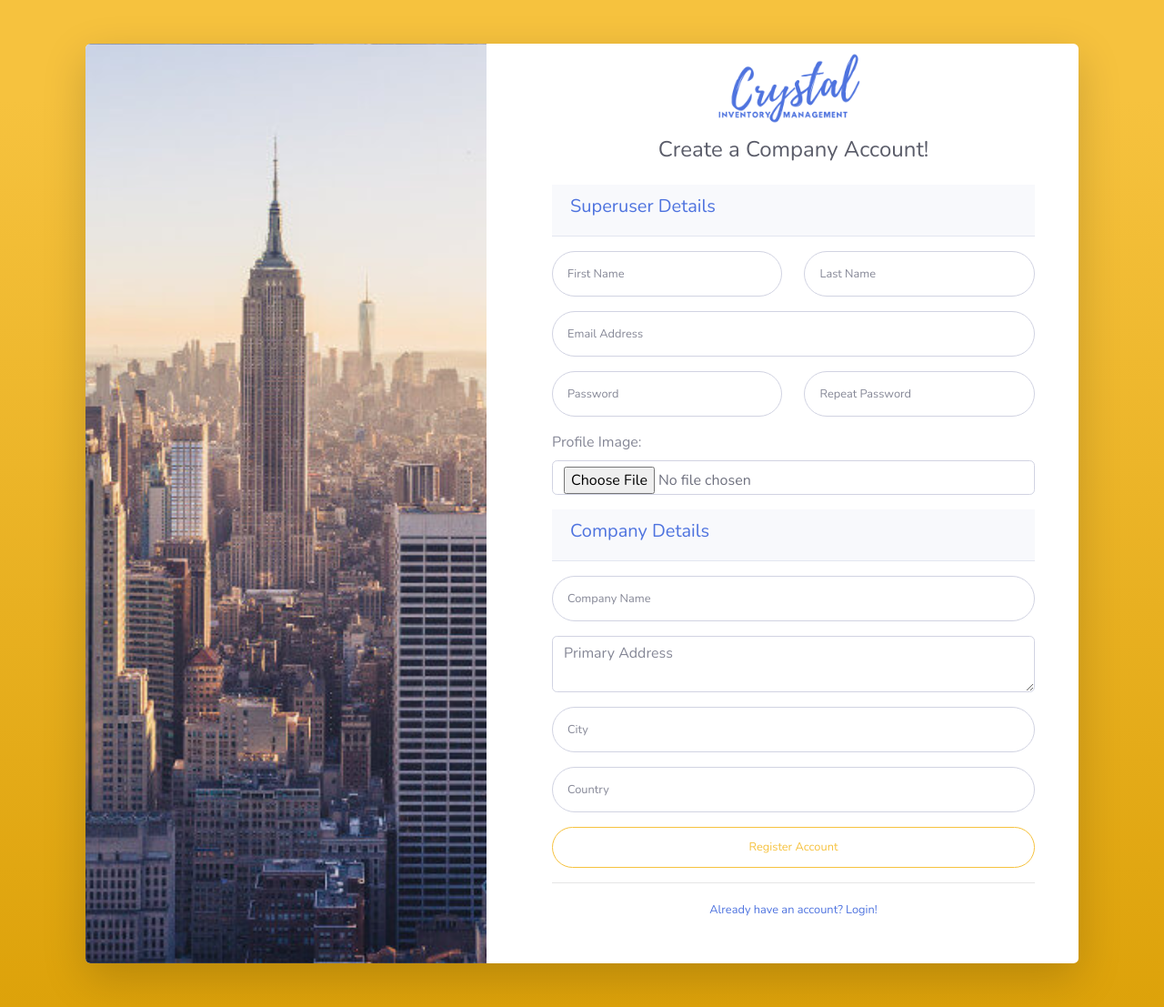
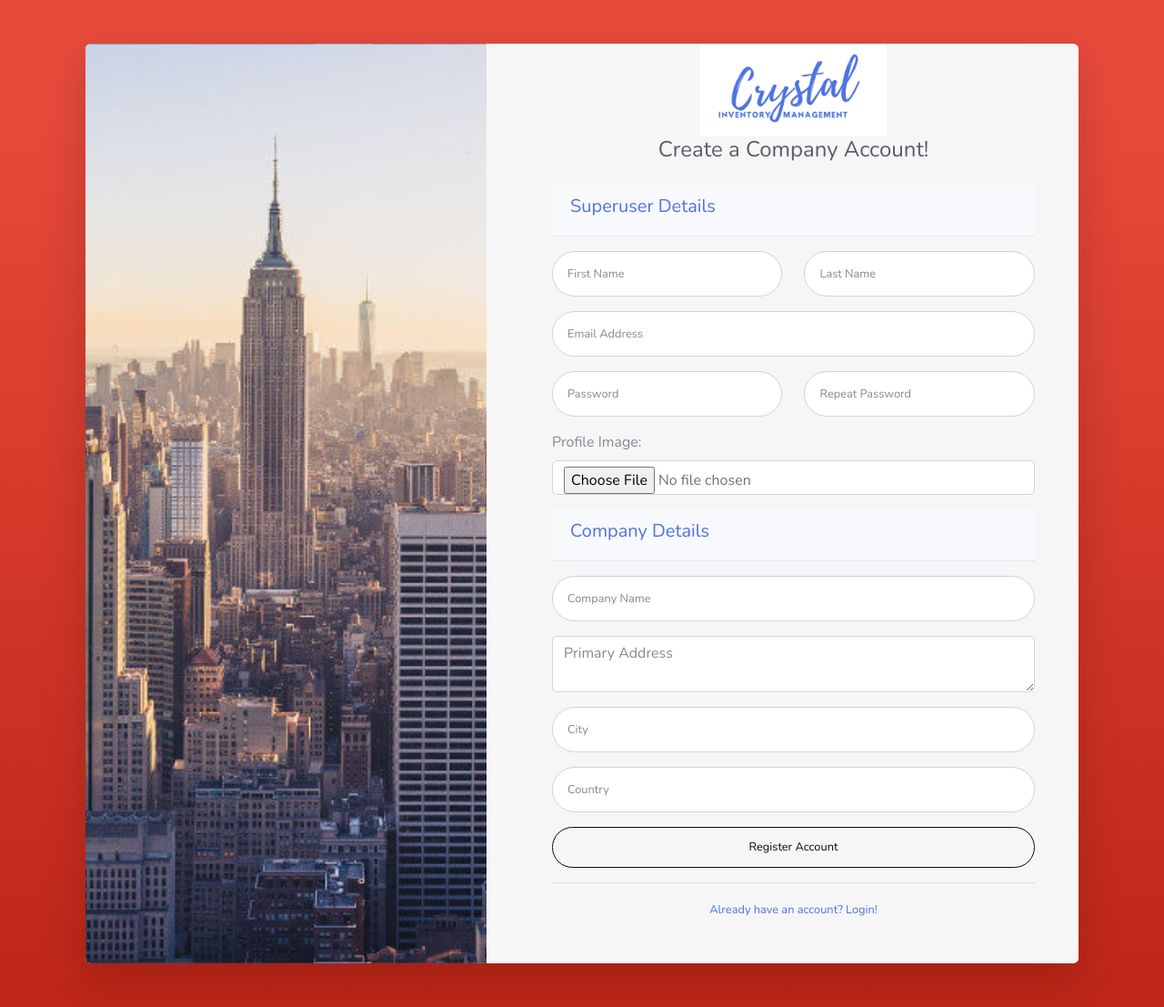
Before and after one commit to elizabethadegbaju/crystalims, a Django app: page /register-company/ in a window 1280 px wide. Shown: the whole page at 91% size. Run offline with Django 3.2, Linux system fonts and the light colour scheme; some libraries are stand-ins or nearby versions.

Commit message:
style: theme change for registration templates

```diff
--- a/templates/registration/logged_out.html
+++ b/templates/registration/logged_out.html
@@ -11,10 +11,11 @@ cloud-based inventory management for organizations">
     <link rel="stylesheet" href={% static 'bootstrap/css/bootstrap.min.css' %}>
     <link rel="stylesheet"
           href="https://fonts.googleapis.com/css?family=Nunito:200,200i,300,300i,400,400i,600,600i,700,700i,800,800i,900,900i">
-    <link rel="stylesheet" href="https://use.fontawesome.com/releases/v5.7.1/css/all.css">
+    <link rel="stylesheet"
+          href="https://use.fontawesome.com/releases/v5.7.1/css/all.css">
 </head>
 
-<body class="bg-gradient-primary">
+<body class="bg-gradient-danger">
 <div class="container">
     <div class="row justify-content-center">
         <div class="col-md-9 col-lg-12 col-xl-10">
--- a/templates/registration/login.html
+++ b/templates/registration/login.html
@@ -5,11 +5,12 @@
 {% endblock %}
 {% block body %}
 
-    <body id="page-top" class="bg-gradient-primary">
+    <body id="page-top" class="bg-gradient-danger">
     <div class="container">
         <div class="row justify-content-center">
             <div class="col-md-9 col-lg-12 col-xl-10">
-                <div class="card shadow-lg o-hidden border-0 my-5">
+                <div class="card shadow-lg o-hidden border-0 my-5"
+                     style="background-color: #f6f6f6">
                     <div class="card-body p-0">
                         <div class="row">
                             <div class="col-lg-6 d-none d-lg-flex">
--- a/templates/registration/password_reset_confirm.html
+++ b/templates/registration/password_reset_confirm.html
@@ -2,11 +2,12 @@
 {% load static %}
 {% load widget_tweaks %}
 {% block body %}
-    <body class="bg-gradient-warning">
+    <body class="bg-gradient-danger">
     <div class="container">
         <div class="row justify-content-center">
             <div class="col-md-9 col-lg-12 col-xl-10">
-                <div class="card shadow-lg o-hidden border-0 my-5">
+                <div class="card shadow-lg o-hidden border-0 my-5"
+                     style="background-color: #f6f6f6">
                     <div class="card-body p-0">
                         <div class="row">
                             <div class="col-lg-6 d-none d-lg-flex">
--- a/templates/registration/register.html
+++ b/templates/registration/register.html
@@ -7,9 +7,10 @@
 
 {% block body %}
 
-    <body class="bg-gradient-primary">
+    <body class="bg-gradient-danger">
     <div class="container">
-        <div class="card shadow-lg o-hidden border-0 my-5">
+        <div class="card shadow-lg o-hidden border-0 my-5"
+             style="background-color: #f6f6f6">
             <div class="card-body p-0">
                 <div class="row">
                     <div class="col-lg-5 d-none d-lg-flex">
--- a/templates/registration/register_company.html
+++ b/templates/registration/register_company.html
@@ -7,9 +7,10 @@
 
 {% block body %}
 
-    <body class="bg-gradient-warning">
+    <body class="bg-gradient-danger">
     <div class="container">
-        <div class="card shadow-lg o-hidden border-0 my-5">
+        <div class="card shadow-lg o-hidden border-0 my-5"
+             style="background-color: #f6f6f6">
             <div class="card-body p-0">
                 <div class="row">
                     <div class="col-lg-5 d-none d-lg-flex">
@@ -118,13 +119,15 @@
                                            name="company_city" required="">
                                 </div>
                                 <div class="form-group">
-                                    <input class="form-control form-control-user" type="text"
+                                    <input class="form-control form-control-user"
+                                           type="text"
                                            id="exampleInputCompanyCountry"
                                            placeholder="Country"
                                            name="company_country" required="">
                                 </div>
                                 <button
-                                        class="btn btn-outline-warning btn-block btn-user" type="submit">Register
+                                        class="btn btn-outline-primary btn-block
+                                        btn-user" type="submit">Register
                                     Account
                                 </button>
                                 <hr>
```
Also changed, not shown: templates/registration/password_change_form.html (+5 -3 lines), templates/registration/password_reset_form.html (+13 -8 lines).
